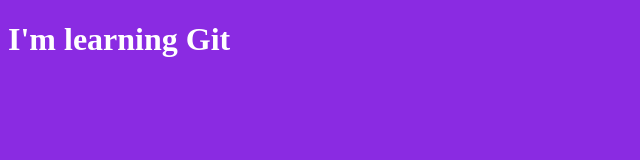
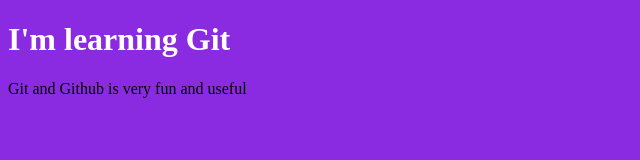
Before and after one commit to halmedov/some-pushes, a plain HTML site: page index.html in a window 1280 px wide. Shown: the whole page, without its empty margins (0-640 px from the left). Drawn offline with Linux system fonts and the light colour scheme.

Commit message:
Add a paragraph

```diff
--- a/index.html
+++ b/index.html
@@ -9,5 +9,6 @@
 </head>
 <body>
     <h1>I'm learning Git</h1>
+    <p>Git and Github is very fun and useful</p>
 </body>
 </html>
```
